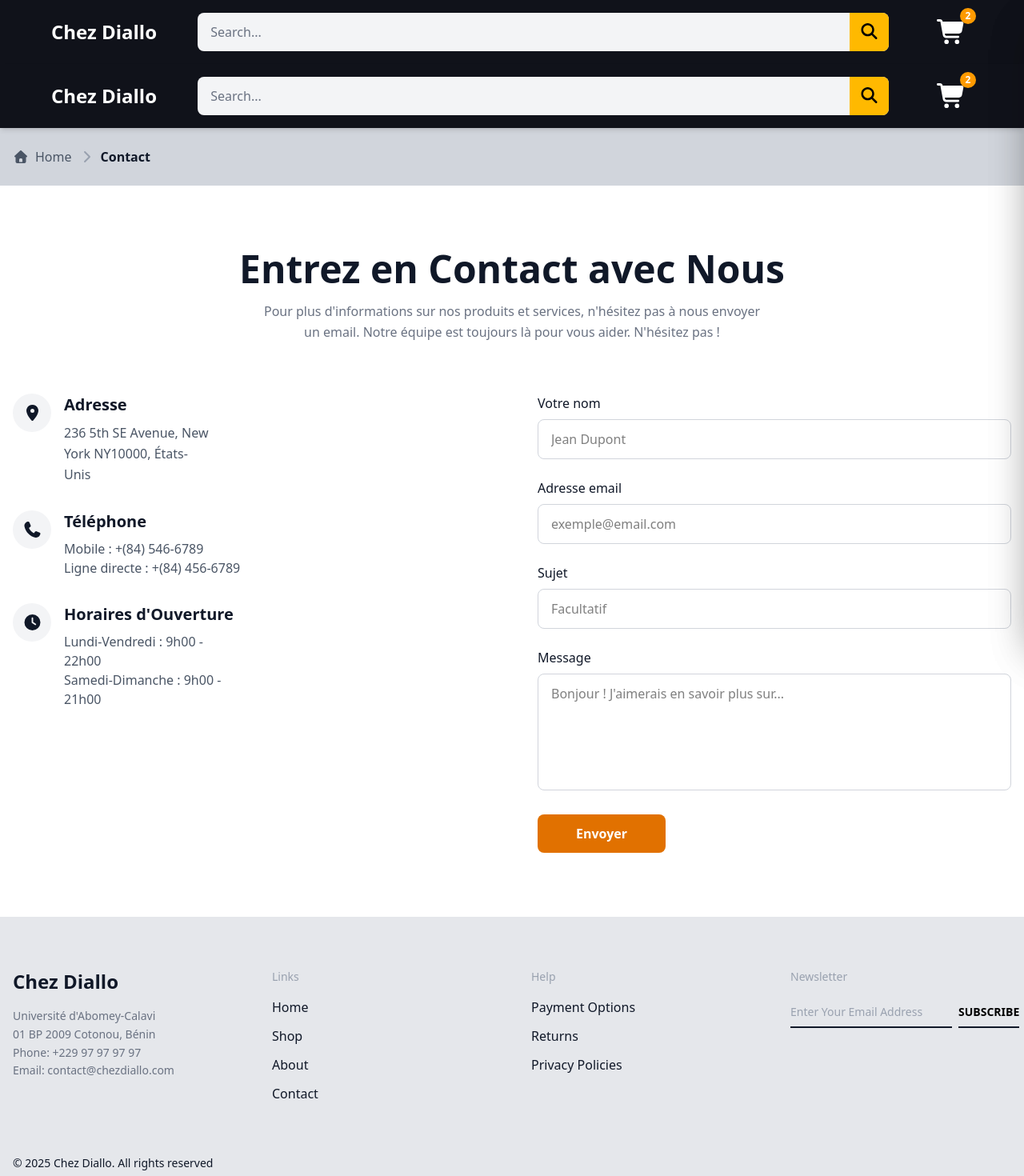
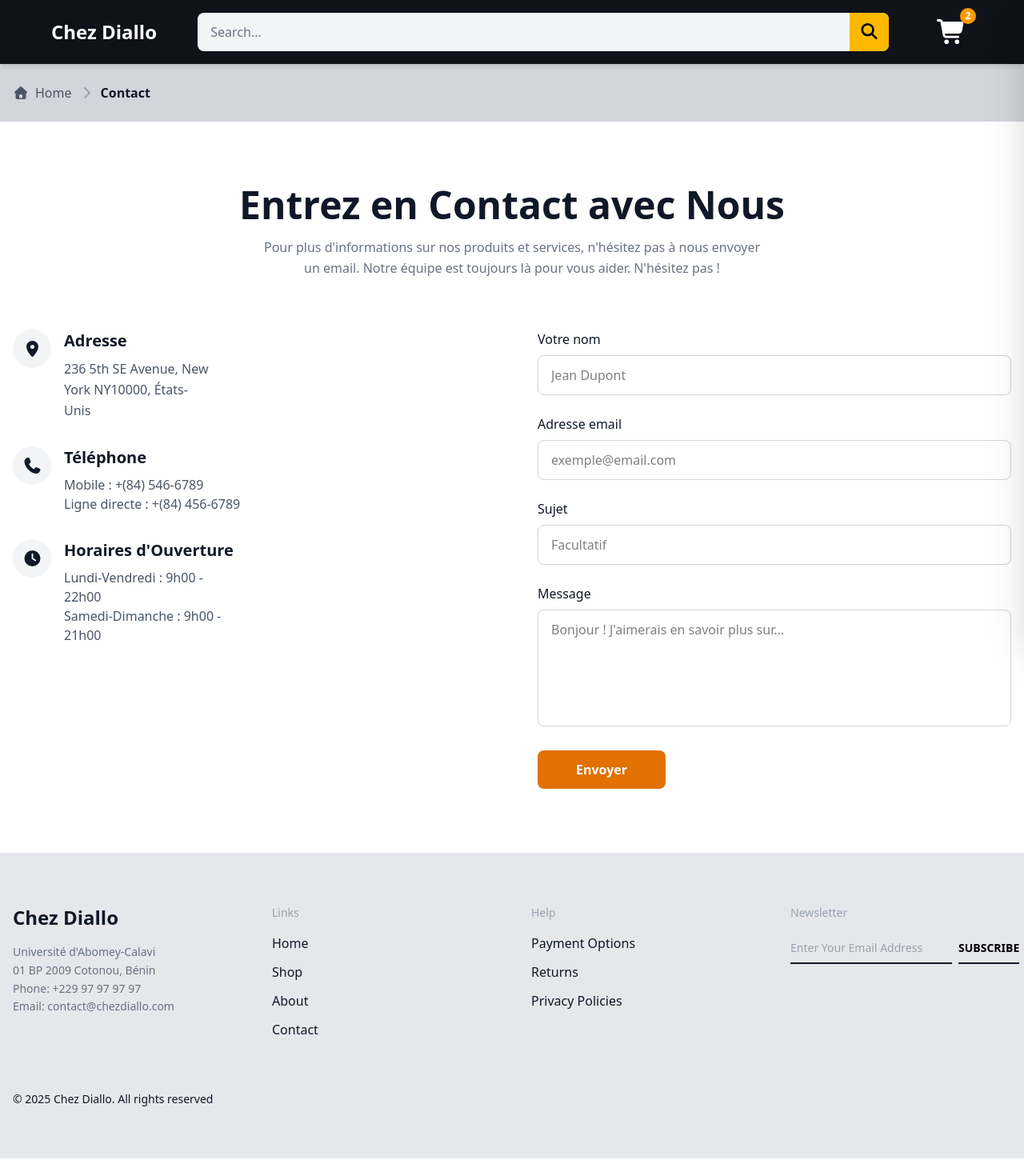
Before and after one commit to Therax1/EcommerceApp, a React (Vite) app in the folder client/: page /contact in a window 1280 px wide. Shown: the top 1470 px of the page at 80% size. After the commit the page ends 1448 px from the top, so only its background shows below. Built offline with nearby package versions, Linux system fonts and the light colour scheme.

Commit message:
revue du composant ContactForm pour valider ce qui a été généré par l'IA. Modification mineure du composant (Commentaire et espace)

```diff
--- a/client/src/components/ContactForm.jsx
+++ b/client/src/components/ContactForm.jsx
@@ -1,6 +1,11 @@
 import { useState } from 'react'
 import { FontAwesomeIcon } from '@fortawesome/react-fontawesome'
-import { faMapMarkerAlt, faPhone, faClock } from '@fortawesome/free-solid-svg-icons'
+import {
+    faMapMarkerAlt, // faMapMarkerAlt : Icone pour l'adresse physique
+    faPhone, // faPhone : Icone pour le téléphone
+    faClock // faClock : Icone pour les horaires
+} from '@fortawesome/free-solid-svg-icons'
+
 
 /**
  * Composant ContactForm - Formulaire de contact avec informations de l'entreprise
@@ -10,6 +15,7 @@
  *
  * @returns {JSX.Element} Section de contact complète
  */
+
 export default function ContactForm() {
     const [formData, setFormData] = useState({
         name: '',
@@ -37,7 +43,7 @@
         }
     }
 
-    // Validation du formulaire
+    // Validation niveau client du formulaire
     const validate = () => {
         const newErrors = {}
 
@@ -58,7 +64,7 @@
         return newErrors
     }
 
-    // Soumission du formulaire
+    // Gestion de la soumission du formulaire
     const handleSubmit = (e) => {
         e.preventDefault()
 
@@ -71,7 +77,8 @@
 
         setIsSubmitting(true)
 
-        // Simulation d'envoi (à remplacer par un vrai appel API)
+        // Simulation d'envoi
+        // TODO: Remplacer par un vrai appel API backend
         setTimeout(() => {
             console.log('Form submitted:', formData)
             alert('Message envoyé avec succès !')
--- a/client/src/pages/ContactUs.jsx
+++ b/client/src/pages/ContactUs.jsx
@@ -5,10 +5,8 @@
 export default function ContactUs() {
     return(
         <>
-            <NavBar />
             <Breadcrumb />
             <ContactForm />
-            <Footer />
         </>
     )
 }
```
